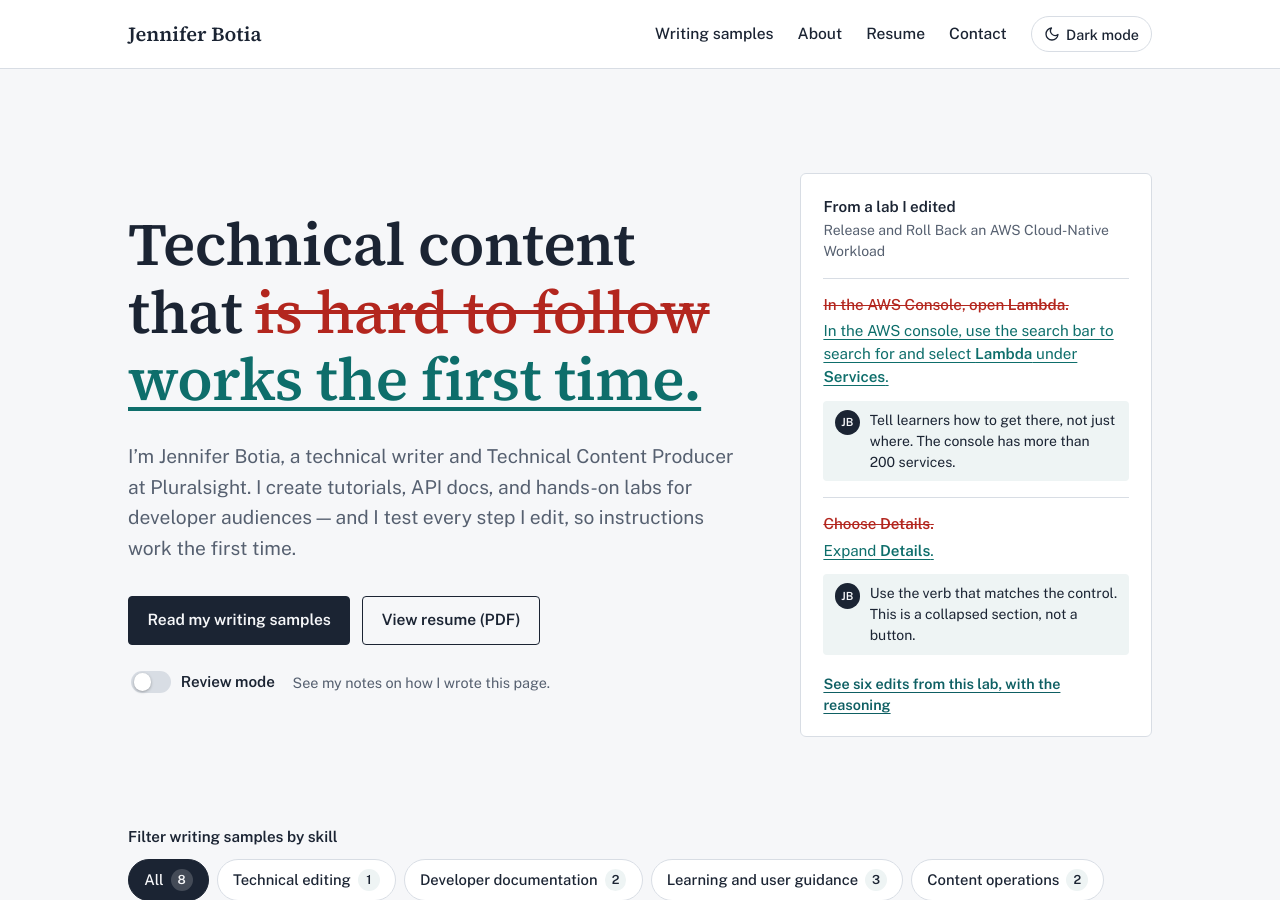
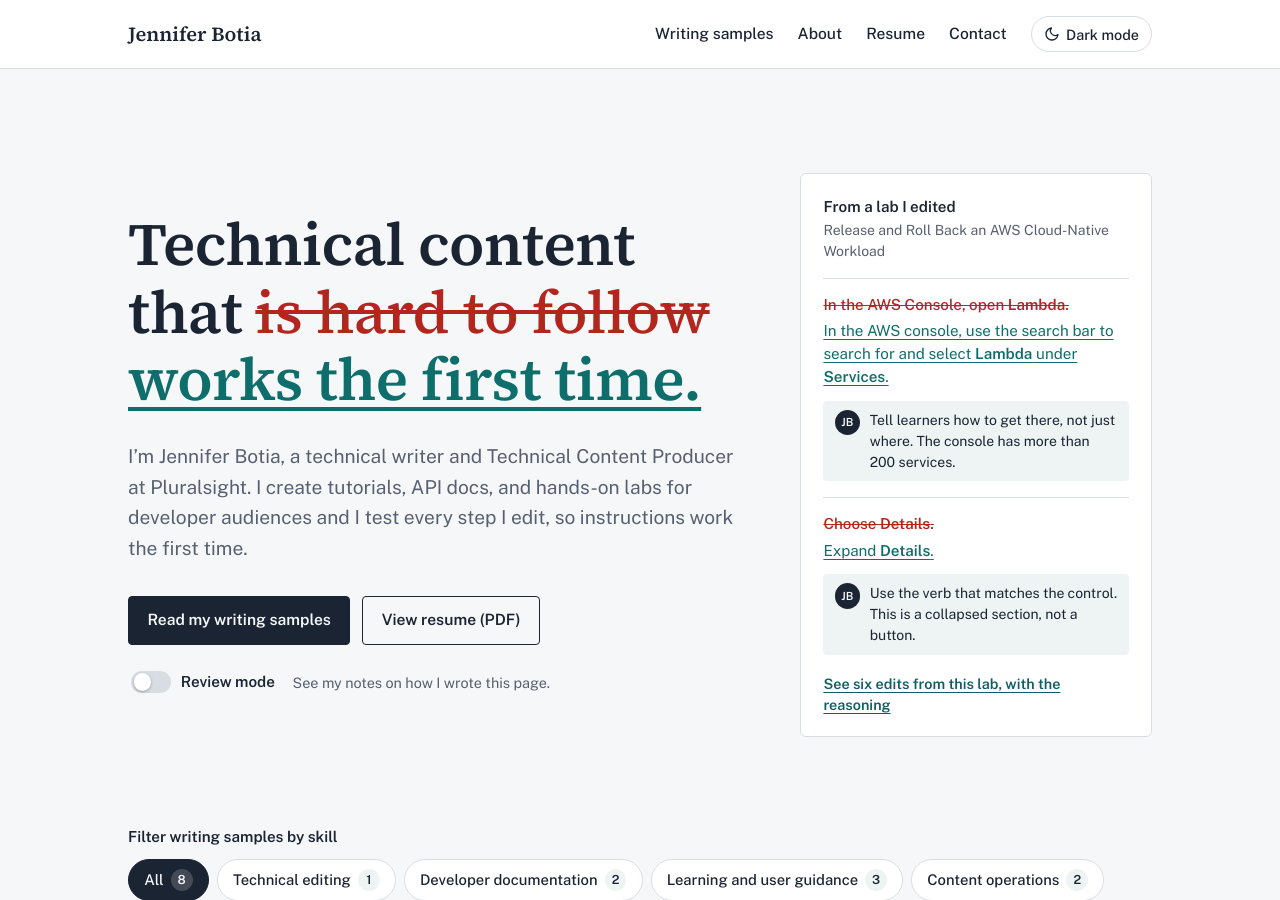
Before and after one commit to Jenjimenez/tech-writing-portfolio, a Jekyll site: the page built from index.html, in a window 1280 px wide and 900 px high. Built offline with Jekyll 4.4.1, drawn with Linux system fonts in a browser that asks for light colours.

Commit message:
Update index.html

```diff
--- a/index.html
+++ b/index.html
@@ -9,7 +9,7 @@ layout: default
     <del aria-hidden="true">is hard to follow</del>
     <ins>works the first time.</ins>
   </h1>
-  <p class="lede">I’m Jennifer Botia, a technical writer and Technical Content Producer at Pluralsight. I create tutorials, API docs, and hands-on labs for developer audiences — and I test every step I edit, so instructions work the first time.</p>
+  <p class="lede">I’m Jennifer Botia, a technical writer and Technical Content Producer at Pluralsight. I create tutorials, API docs, and hands-on labs for developer audiences and I test every step I edit, so instructions work the first time.</p>
   <p class="actions">
     <a class="button primary" href="#work">Read my writing samples</a>
     <a class="button" href="{{ '/Jennifer_Botia_2026.pdf' | relative_url }}" target="_blank" rel="noopener">View resume (PDF)<span class="sr-only"> (opens in a new tab)</span></a>
```
